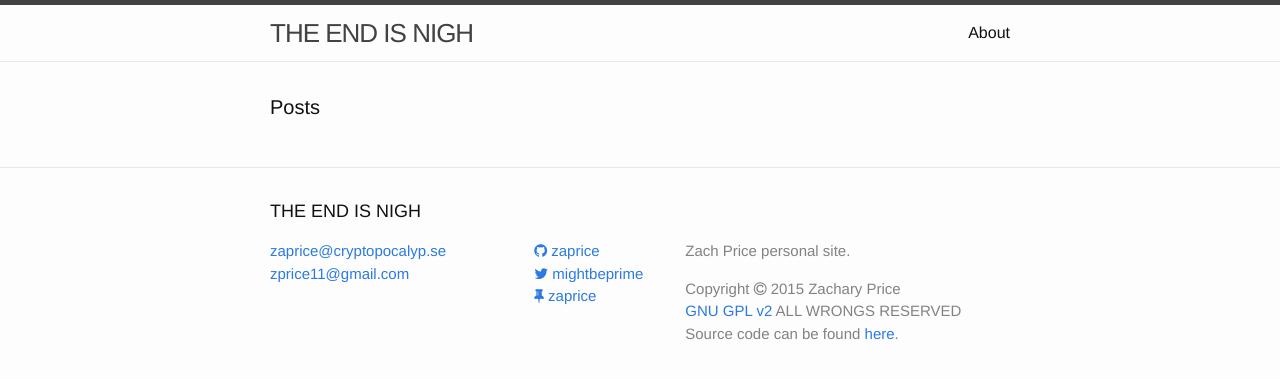
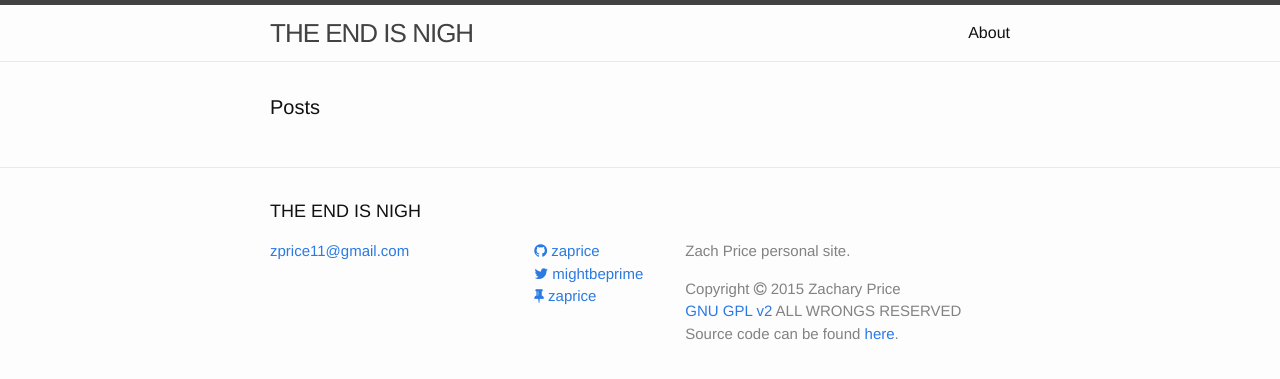
Before and after one commit to zaprice/cryptocalyp.se, a Jekyll site: the page built from index.html, in a window 1280 px wide. Shown: the top 379 px of the page. Built offline with Jekyll 4.4.1, drawn with Linux system fonts in a browser that asks for light colours; nearby versions of some CDN libraries.

Commit message:
removing email temporarily

```diff
--- a/_config.yml
+++ b/_config.yml
@@ -1,6 +1,6 @@
 # Site settings
 title: THE END IS NIGH
-email: zaprice@cryptopocalyp.se
+# email: zaprice@cryptopocalyp.se
 gmail: zprice11@gmail.com
 description: > # this means to ignore newlines until "baseurl:"
   Zach Price personal site.
--- a/_includes/footer.html
+++ b/_includes/footer.html
@@ -7,7 +7,7 @@
     <div class="footer-col-wrapper">
       <div class="footer-col  footer-col-1">
         <ul class="contact-list">
-          <li><a href="mailto:{{ site.email }}">{{ site.email }}</a></li>
+          <!-- <li><a href="mailto:{{ site.email }}">{{ site.email }}</a></li> -->
           <li><a href="mailto:{{ site.gmail }}">{{ site.gmail }}</a></li>
         </ul>
       </div>
```
